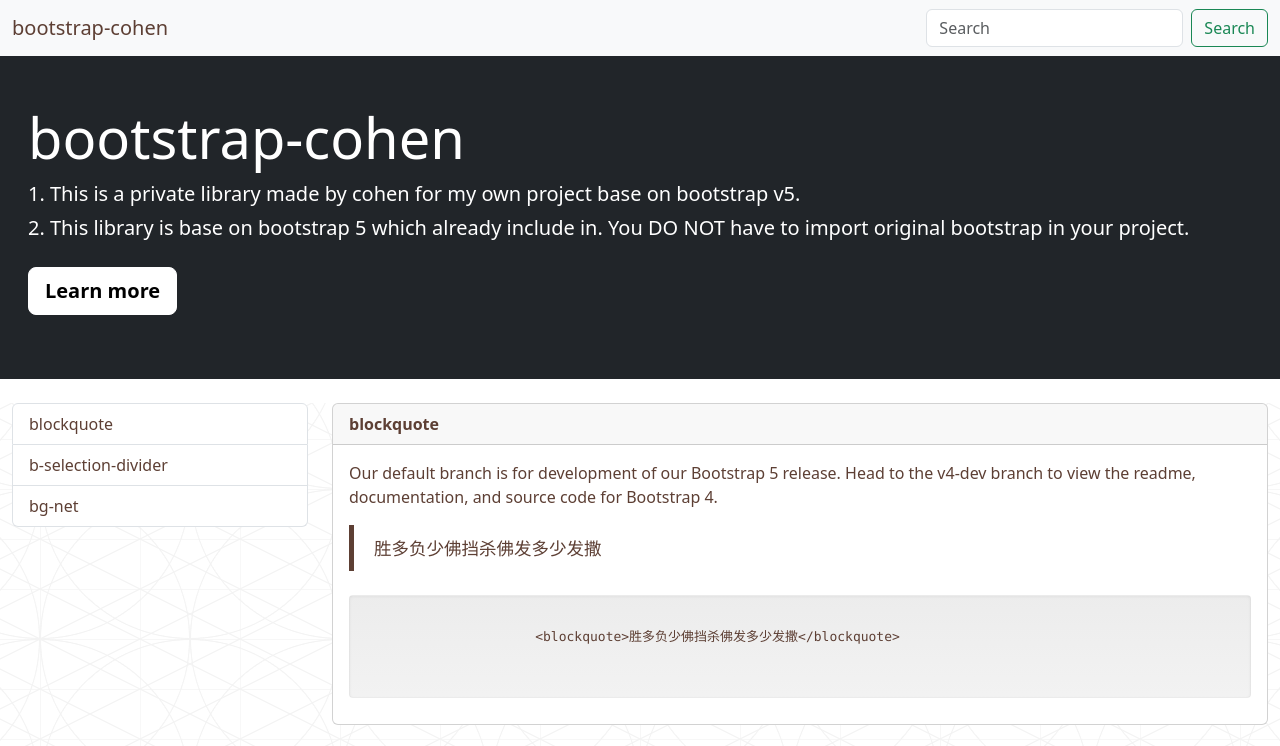
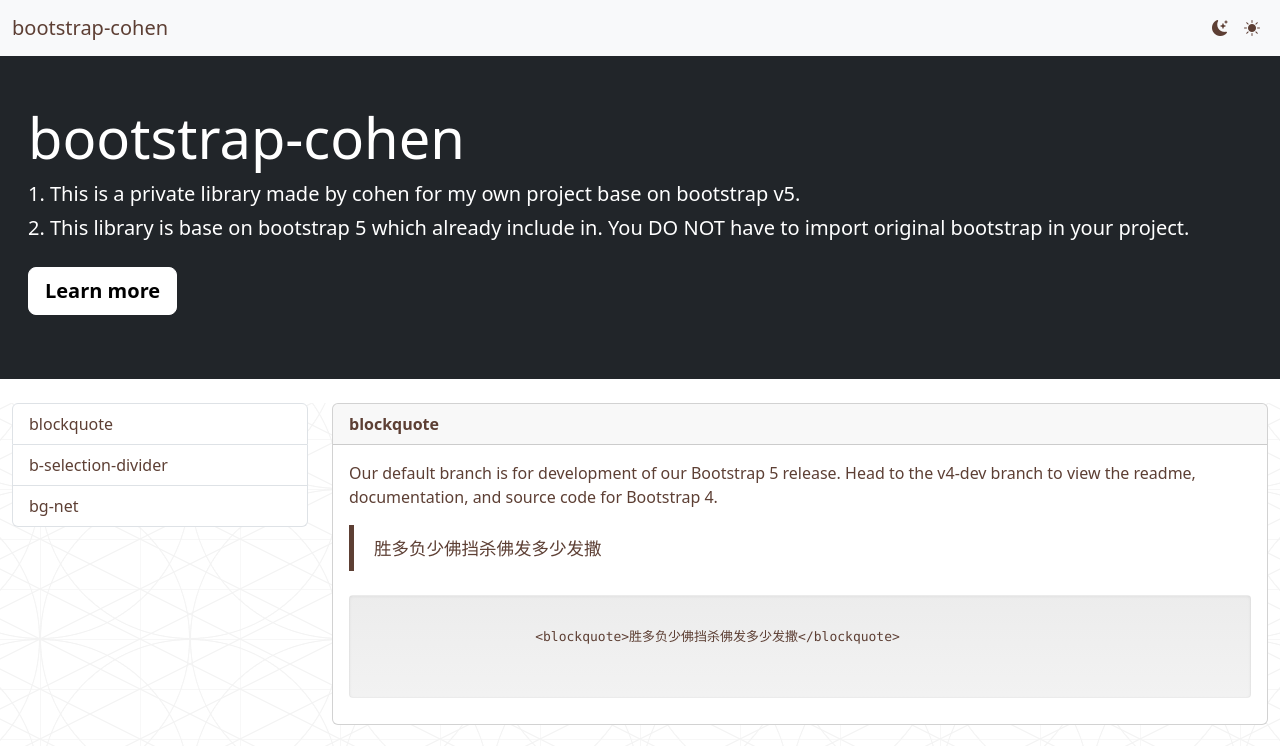
Before and after one commit to Cohen-Wang/bootstrap-cohen, a website built with webpack: page src/index.html in a window 1280 px wide. Shown: the top 746 px of the page. Built offline with nearby package versions, Linux system fonts and the light colour scheme.

Commit message:
first commit

```diff
--- a/src/index.html
+++ b/src/index.html
@@ -3,15 +3,20 @@
 <head>
   <meta charset="UTF-8">
   <title><%= htmlWebpackPlugin.options.title %></title>
+  <link rel="stylesheet" href="https://cdn.bootcdn.net/ajax/libs/bootstrap-icons/1.11.3/font/bootstrap-icons.min.css">
 </head>
 <body>
   <nav class="navbar navbar-expand-lg bg-body-tertiary">
     <div class="container-fluid">
       <a class="navbar-brand" href="#"><%= htmlWebpackPlugin.options.title %></a>
-      <form class="d-flex" role="search">
-        <input class="form-control me-2" type="search" placeholder="Search" aria-label="Search">
-        <button class="btn btn-outline-success" type="submit">Search</button>
-      </form>
+      <ul class="navbar-nav ms-auto mb-2 mb-lg-0">
+        <li class="nav-item">
+          <a class="nav-link" href="#" onclick="document.body.setAttribute('data-bs-theme', 'dark')"><i class="bi-moon-stars-fill"></i></a>
+        </li>
+        <li class="nav-item">
+          <a class="nav-link" href="#" onclick="document.body.setAttribute('data-bs-theme', 'light')"><i class="bi-sun-fill"></i></a>
+        </li>
+      </ul>
     </div>
   </nav>
   <!-- jumbotron -->
```
